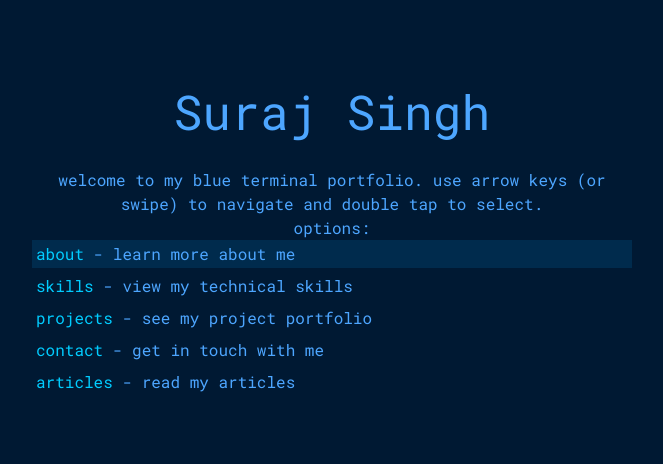
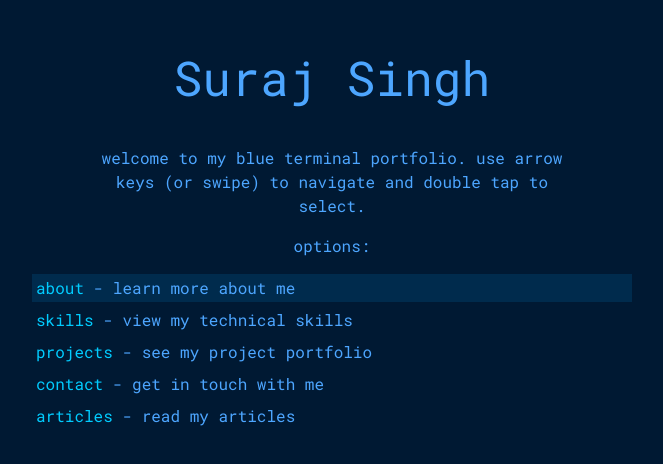
Before and after one commit to surajssc1232/terminalpf, a Next.js app: page / in a window 1280 px wide. Shown: the part 152-616 px from the top of the page, without its empty margins (308-971 px from the left). Built offline with nearby package versions, Linux system fonts and the light colour scheme.

Commit message:
ajsbdasdshjdfb

```diff
--- a/app/components/BlueTerminal.module.css
+++ b/app/components/BlueTerminal.module.css
@@ -3,7 +3,7 @@
   max-width: 800px;
   height: 100vh;
   margin: 0 auto;
-  padding: 20px;
+  padding: 2rem;
   display: flex;
   flex-direction: column;
   align-items: center;
@@ -15,6 +15,7 @@
   outline: none;
   text-align: center;
   min-height: 100vh;
+  gap: 2rem;
 }
 
 .asciiArt {
@@ -33,6 +34,12 @@
   justify-content: center;
   width: 100%;
   max-width: 600px;
+  gap: 1rem;
+}
+
+.intro p:first-of-type {
+  max-width: 500px;
+  margin: 0 auto;
 }
 
 .output {
@@ -46,6 +53,8 @@
   justify-content: center;
   width: 100%;
   max-width: 600px;
+  gap: 1rem;
+  padding-top: 2rem;
 }
 
 .outputLine {
@@ -53,6 +62,13 @@
   padding: 2px 4px;
   text-align: center;
   width: 100%;
+}
+
+.outputLine:first-of-type {
+  font-size: 1.5rem;
+  margin-bottom: 1.5rem;
+  color: #00ccff;
+  font-weight: 500;
 }
 
 .terminal ul {
@@ -146,7 +162,9 @@
 .heading {
   font-size: 48px;
   animation: shuffleFade 0.7s ease-in;
-  margin-bottom: 20px;
+  margin-bottom: 0;
+  text-align: center;
+  width: 100%;
 }
 
 @keyframes shuffleFade {
@@ -163,9 +181,10 @@
   border: 2px solid #4da6ff;
   border-radius: 6px;
   padding: 8px;
-  margin: 6px 0;
+  margin: 0.5rem auto;
   width: 100%;
   text-align: center;
+  max-width: 500px;
 }
 
 .contactLine {
@@ -174,7 +193,7 @@
   border: 2px solid #4da6ff;
   border-radius: 6px;
   padding: 8px;
-  margin: 6px 0;
+  margin: 0.5rem auto;
   text-decoration: none;
   color: #4da6ff;
   transition: all 0.3s ease;
@@ -182,6 +201,7 @@
   outline: none;
   width: 100%;
   text-align: center;
+  max-width: 500px;
 }
 
 .contactLine:hover {
```
